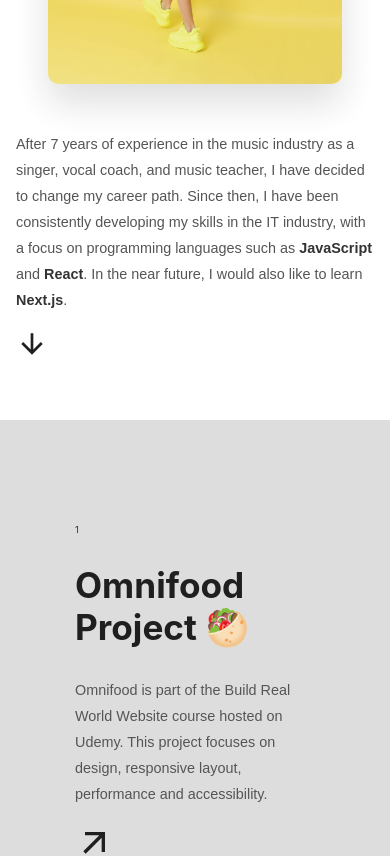
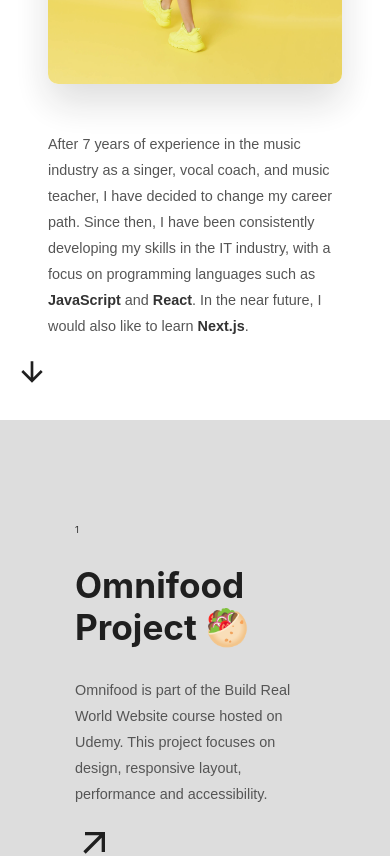
Before and after one commit to edyta-cymer/edi-portfolio, a React (Create React App) app: page / in a window 390 px wide. Shown: the part 900-1756 px from the top of the page. Built offline with nearby package versions, Linux system fonts and the light colour scheme; a web font is replaced by a local one.

Commit message:
~ fixing media queries

```diff
--- a/src/components/About.js
+++ b/src/components/About.js
@@ -12,7 +12,7 @@ const About = () => {
         </figure>
 
         <aside>
-          <p className="p-about">
+          <p className="p-about p-about-margin">
             After 7 years of experience in the music industry as a singer, vocal
             coach, and music teacher, I have decided to change my career path.
             Since then, I have been consistently developing my skills in the IT
--- a/src/components/Footer.js
+++ b/src/components/Footer.js
@@ -1,7 +1,5 @@
 import React from "react";
 import photothree from "../photos/footer.jpg";
-// import InstagramIcon from "@mui/icons-material/Instagram";
-// import LinkedInIcon from "@mui/icons-material/LinkedIn";
 
 export const Footer = () => {
   return (
@@ -13,14 +11,7 @@ export const Footer = () => {
           opacity: "0.2",
         }}
         className="footer"
-      >
-        {/* <div className="icons">
-          <InstagramIcon fontSize="large"></InstagramIcon>
-          <LinkedInIcon fontSize="large" />
-        </div> */}
-      </div>
-
-      {/* <img src={photothree} alt="shoes on tv" className="footer-photo"></img> */}
+      ></div>
     </footer>
   );
 };
--- a/src/index.css
+++ b/src/index.css
@@ -354,6 +354,7 @@ h3:hover {
   justify-content: center;
   box-shadow: 10px 39px 57px -42px rgba(66, 68, 90, 1);
   transition: ease-in-out 0.3s;
+  margin-bottom: 4rem;
 }
 /* FOOTER
  */
```
